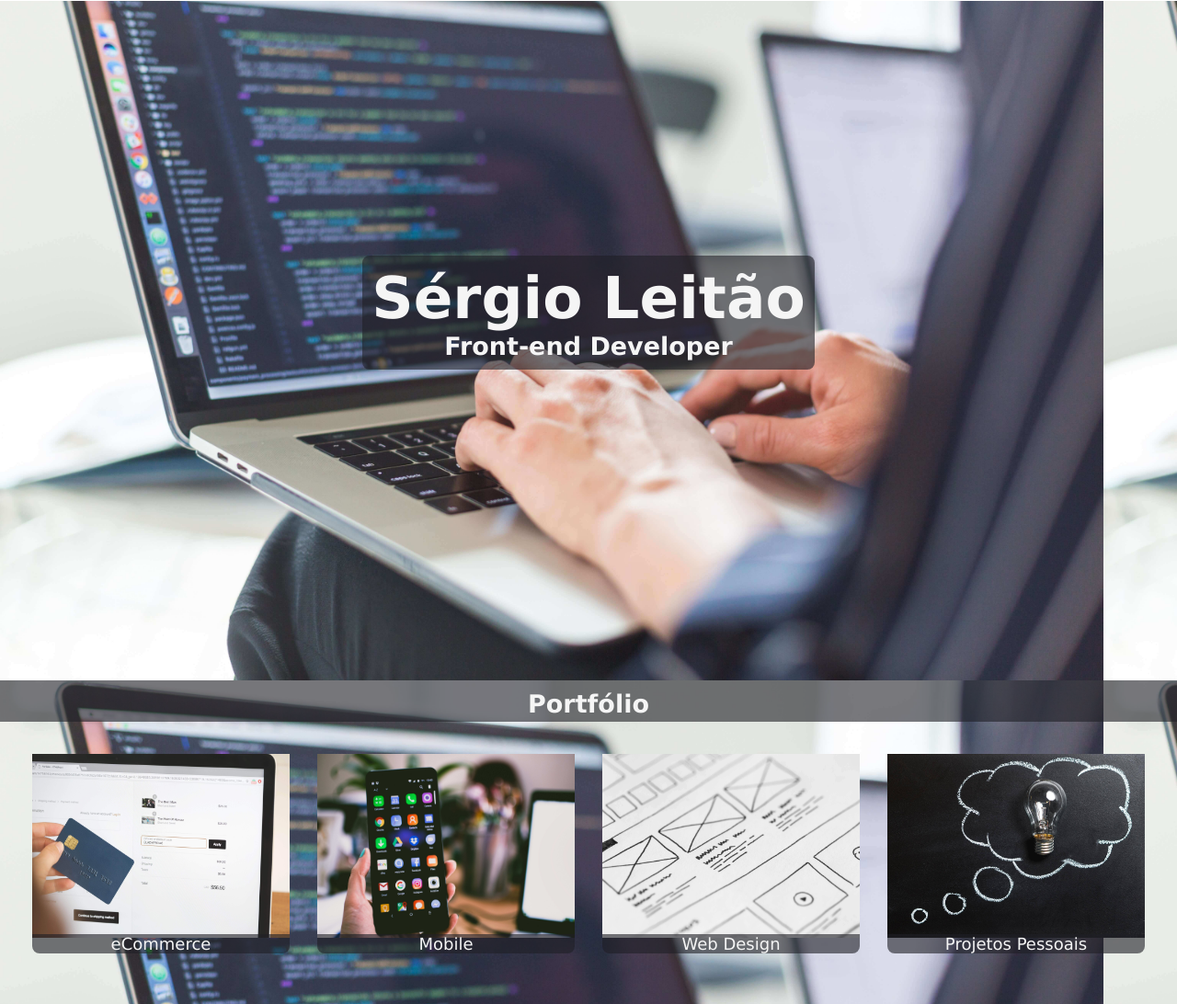
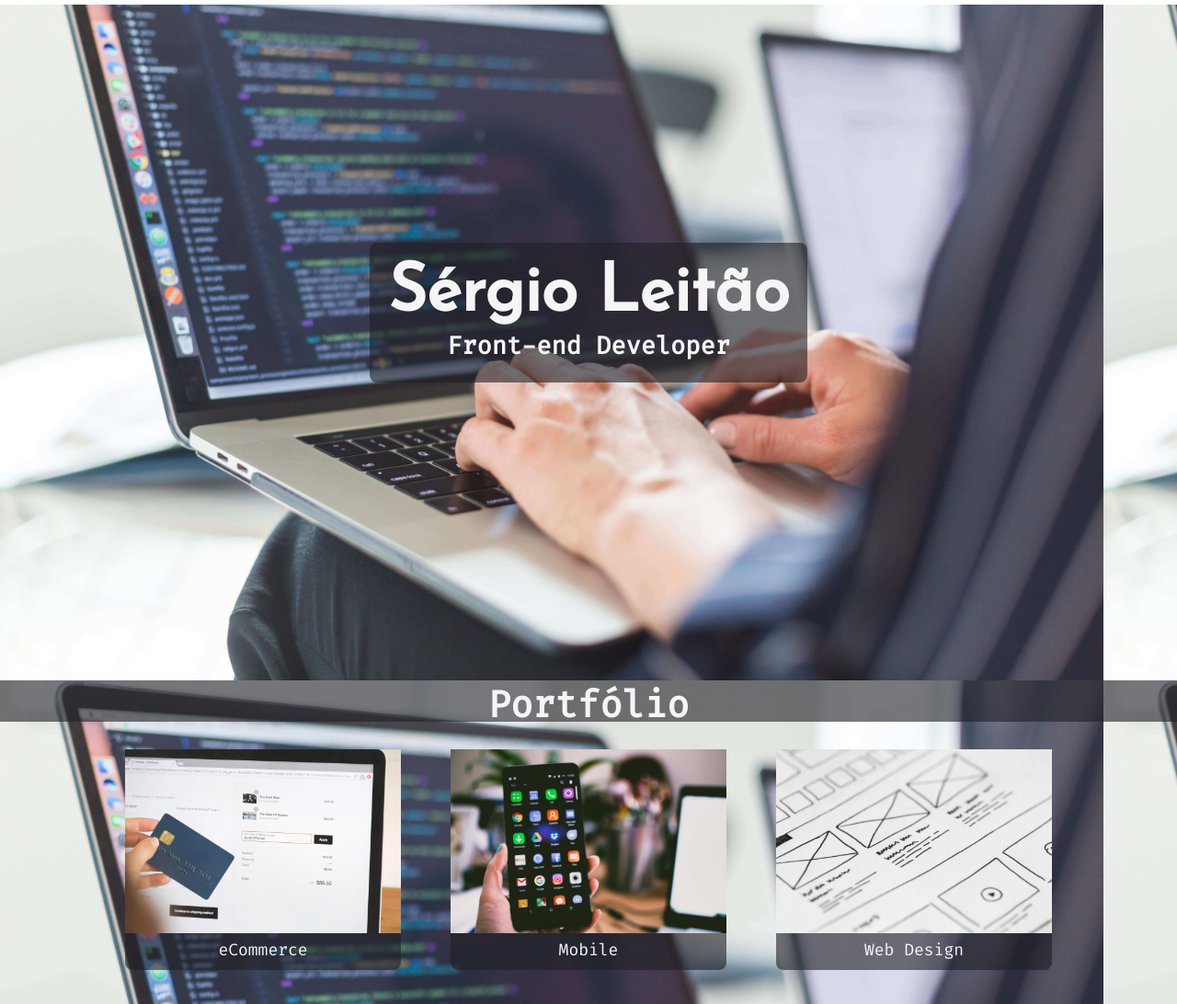
Before and after one commit to seralterego/alura-imersaocss, a plain HTML site: page index.html in a window 1280 px wide. Shown: the part 60-1152 px from the top of the page at 92% size. Drawn offline with Linux system fonts and the light colour scheme.

Commit message:
Alterações Aula 3

```diff
--- a/css/style.css
+++ b/css/style.css
@@ -6,10 +6,10 @@
 }
 
 body {
-  background: inherit;
-  background-image: url(../img/bg.jpg);
+  background: url(../img/bg.jpg);
   background-size: auto 100vh;
-  font-family: Lucida Sans Unicode, sans-serif;
+  background-color: #fff;
+  font-family: 'Fira Code', monospace, 'Lucida Sans Unicode', sans-serif;
   height: 100vh;
   font-size: 12px;
 }
@@ -35,6 +35,10 @@ header {
   height: 100vh;
 }
 
+h1 {
+  font-family: 'Josefin Sans', sans-serif;
+}
+
 a {
   color: #1e1f26;
   text-decoration: none;
@@ -42,22 +46,24 @@ a {
 
 a:hover {
   font-weight: 600;
-  border-bottom: 3px solid #1e1f26;
   text-decoration: none;
 }
 
-figure {
-  padding: 15px;
-}
+/* figure {
+  padding: 10px;
+} */
 
 figcaption {
-  position: relative;
-  text-align: center;
   background-color: #1e1f2699;
   border-bottom-left-radius: 8px;
   border-bottom-right-radius: 8px;
-  margin-top: -8px;
   color: whitesmoke;
+  margin-top: -10px;
+  padding: 10px;
+}
+
+footer {
+  background-color: ivory;
 }
 
 .menu {
@@ -66,6 +72,12 @@ figcaption {
   width: 100vw;
   top: 0;
   max-height: 65px;
+}
+
+@media (min-width: 575px) {
+  .menu {
+    height: 65px;
+  }
 }
 
 .menu ul {
@@ -83,10 +95,16 @@ figcaption {
   padding: 10px 20px;
 }
 
+.menu a:hover {
+  border-bottom: 3px solid;
+  display: block;
+  padding: 10px 20px;
+}
+
 .header-title {
   background-color: #1e1f2699;
   border-radius: 8px;
-  padding: 10px;
+  padding: 20px;
 }
 
 .site-title,
@@ -96,11 +114,12 @@ figcaption {
 }
 
 .site-title {
-  font-size: 3.5em;
+  font-size: 4em;
 }
 
 .site-subtitle {
   font-size: 1.5em;
+  line-height: 1.5em;
 }
 
 .header-link {
@@ -114,21 +133,23 @@ figcaption {
 
 .portfolio {
   margin: 0px auto;
-  padding-bottom: 20px;
+  padding-bottom: 30px;
+  height: 100vh;
 }
 
-.portfolio-title{
+.portfolio-title {
   background-color: #1e1f2699;
+  color: whitesmoke;
+  font-size: 1.5em;
   display: block;
-  width: 100vw;
+  max-height: 65px;
   height: 45px;
-  max-height: 65px;
-  padding: 10px;
-  color: whitesmoke;
   text-align: center;
+  margin-bottom: 30px;
 }
 
-.portfolio-itens {
+/* c/ Flexbox */
+/* .portfolio-itens {
   display: flex;
   flex-flow: column wrap;
   align-items: center;
@@ -136,19 +157,52 @@ figcaption {
 }
 
 @media (min-width: 768px) {
-  .portfolio-itens {
+  .portfolio-items {
     display: flex;
     flex-flow: row wrap;
-    flex-grow: 2;
     justify-content: space-around;
     align-items: flex-start;
     padding: 20px;
   }
+} */
+
+
+/* c/ Grid */
+.portfolio-items {
+  display: grid;
+  gap: 3em;
+  justify-content: center;
+  margin: 0 auto;
 }
 
+@media (min-width: 660px) {
+  .portfolio-items {
+    grid-template-columns: repeat(2, 300px);
+  }
+}
 
+@media (min-width: 1010px) {
+  .portfolio-items {
+    align-content: center;
+    grid-template-columns: repeat(3, 300px);
+  }
+}
+
+@media (min-width: 1450px) {
+  .portfolio-items {
+    align-content: center;
+    grid-template-columns: repeat(4, 300px);
+  }
+}
+
+.portfolio-items {
+  width: 300px;
+  text-align: center;
+}
 
 .img-portfolio {
-  width: 280px;
+  width: 300px;
   height: 200px;
+  object-fit: cover;
+  object-position: center;
 }
--- a/index.html
+++ b/index.html
@@ -7,13 +7,14 @@
   <title>Sérgio Leitão</title>
 
   <link rel="stylesheet" href="css/style.css">
+  <link href="https://fonts.googleapis.com/css2?family=Fira+Code&family=Josefin+Sans&display=swap" rel="stylesheet">
 </head>
 
 <body>
   <header>
     <nav class="menu">
       <ul>
-        <li><a href="#">Sobre</a></li>
+        <li><a href="sobre.html">Sobre</a></li>
         <li><a href="#sct-portfolio">Portfólio</a></li>
         <li><a href="#">Contato</a></li>
       </ul>
@@ -23,11 +24,12 @@
       <h2 class="site-subtitle">Front-end Developer</h2>
     </div>
   </header>
+
   <section class="portfolio" id="sct-portfolio">
     <div class="portfolio-title">
       <h2>Portfólio</h2>
     </div>
-    <div class="portfolio-itens">
+    <div class="portfolio-items">
       <figure>
         <a class="portfolio-link" href="./pages/eCommerce.html">
           <img class="img-portfolio" src="./img/eCommerce.jpg" alt="Foto da Shopify Partner do Burst">
@@ -42,18 +44,19 @@
       </figure>
       <figure>
         <a class="portfolio-link" href="./pages/webDesign.html">
-        <img class="img-portfolio" src="./img/webDesign.jpg" alt="Foto de de picjumbo.com no Pexels">
-        <figcaption>Web Design</figcaption>
+          <img class="img-portfolio" src="./img/webDesign.jpg" alt="Foto de de picjumbo.com no Pexels">
+          <figcaption>Web Design</figcaption>
         </a>
       </figure>
       <figure>
         <a class="portfolio-link" href="./pages/projetosPessoais.html">
-        <img class="img-portfolio" src="./img/projetosPessoais.jpg" alt="Foto de de Pixabay no Pexels">
-        <figcaption>Projetos Pessoais</figcaption>
+          <img class="img-portfolio" src="./img/projetosPessoais.jpg" alt="Foto de de Pixabay no Pexels">
+          <figcaption>Projetos Pessoais</figcaption>
         </a>
       </figure>
     </div>
   </section>
+
   <footer>
 
   </footer>
```
Also changed, not shown: contato.html (added, +28 -0 lines), sobre.html (added, +28 -0 lines).
